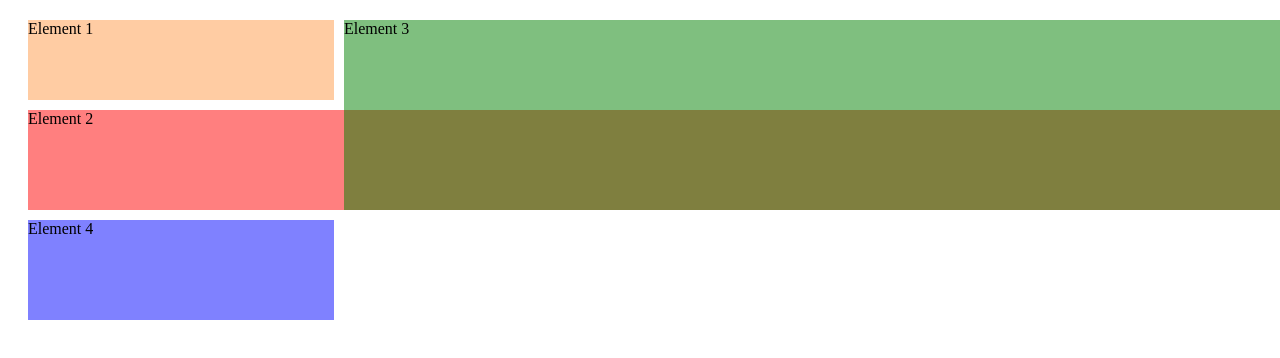
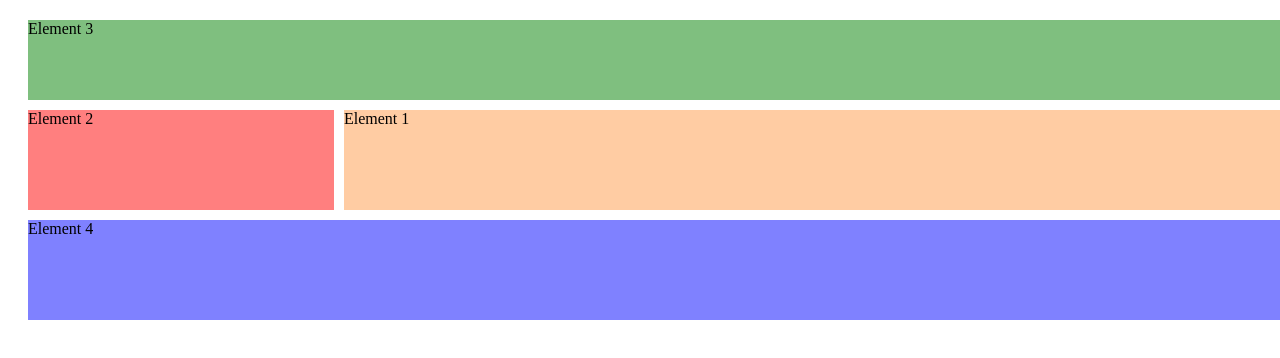
Before and after one commit to rattumourya/css-learning, an Angular app in the folder Angular/css-learning/: page / in a window 1280 px wide. Shown: the top 358 px of the page. Built offline with nearby package versions, Linux system fonts and the light colour scheme.

Commit message:
Named template areas added

```diff
--- a/Angular/css-learning/src/app/app.component.css
+++ b/Angular/css-learning/src/app/app.component.css
@@ -10,20 +10,24 @@
     grid-row-gap: 10px; */
     /* grid-gap: 10px 20px; */
     grid-gap: 10px;
+    grid-template-areas: "header header header  header "
+                         "sideBar main main main"
+                        "footer footer footer footer"
 }
 
 .el1 {
     background: rgba(255, 154, 72, 0.5);
+    grid-area: main;
 }
 
 .el2 {
     background: rgba(255, 0, 0, 0.5);
     /* grid-column-start: 1;
     grid-column-end: -1; */
-    grid-column: 1 / -1;
+    /* grid-column: 1 / -1; */
     /* grid-row-start: row-2-start;
     grid-row-end: span 1; */
-    grid-row: row-2-start / span 1;
+    grid-area: sideBar
 }
 
 .el3 {
@@ -32,9 +36,10 @@
     grid-column-end: span 3;
     grid-row-start: row-1-start;
     grid-row-end: row-2-end;  */
-    grid-area: row-1-start / 2 / row-2-end / span 3;
+    grid-area: header
 }
 
 .el4 {
     background: rgba(0, 4, 255, 0.5);
+    grid-area: footer;
 }
```
